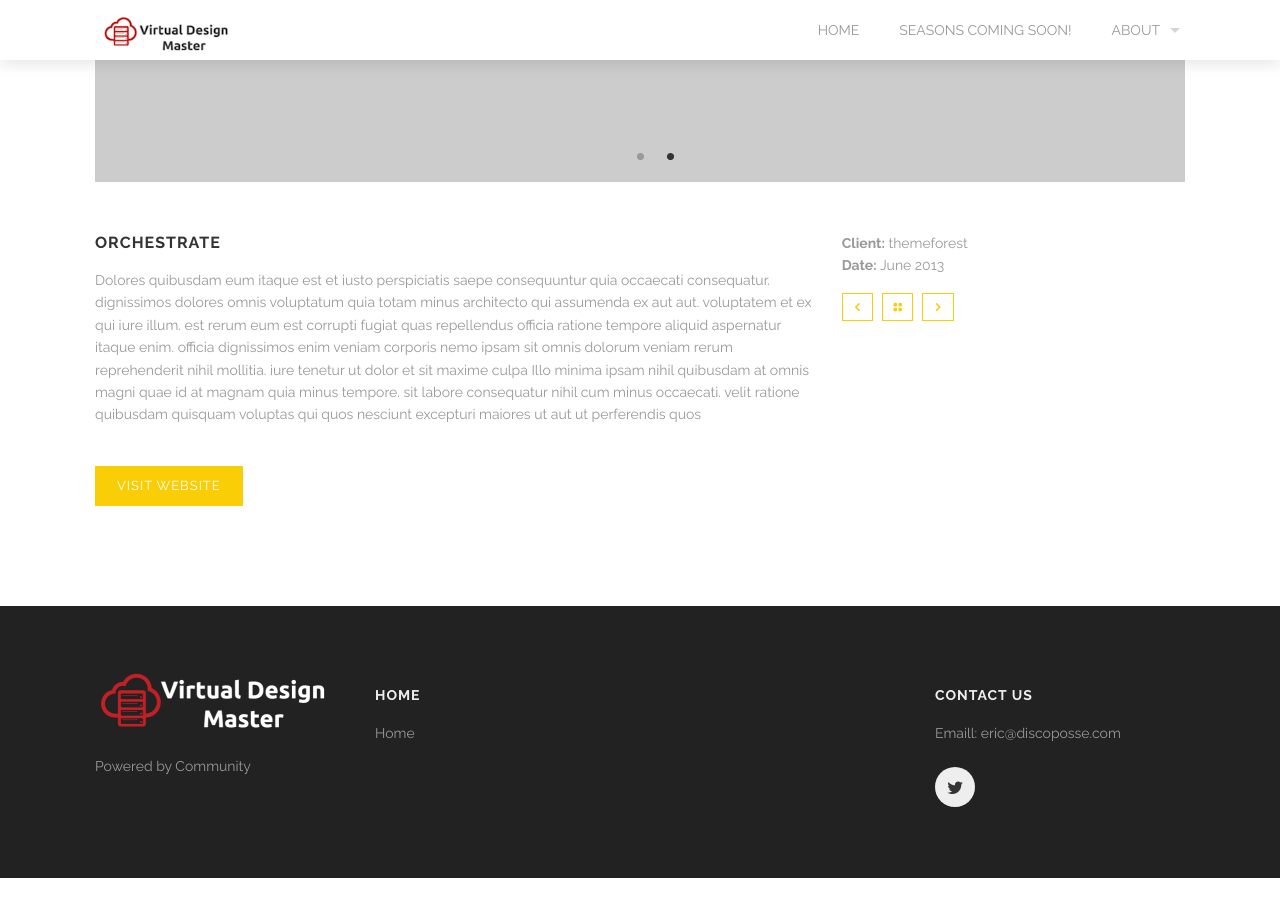
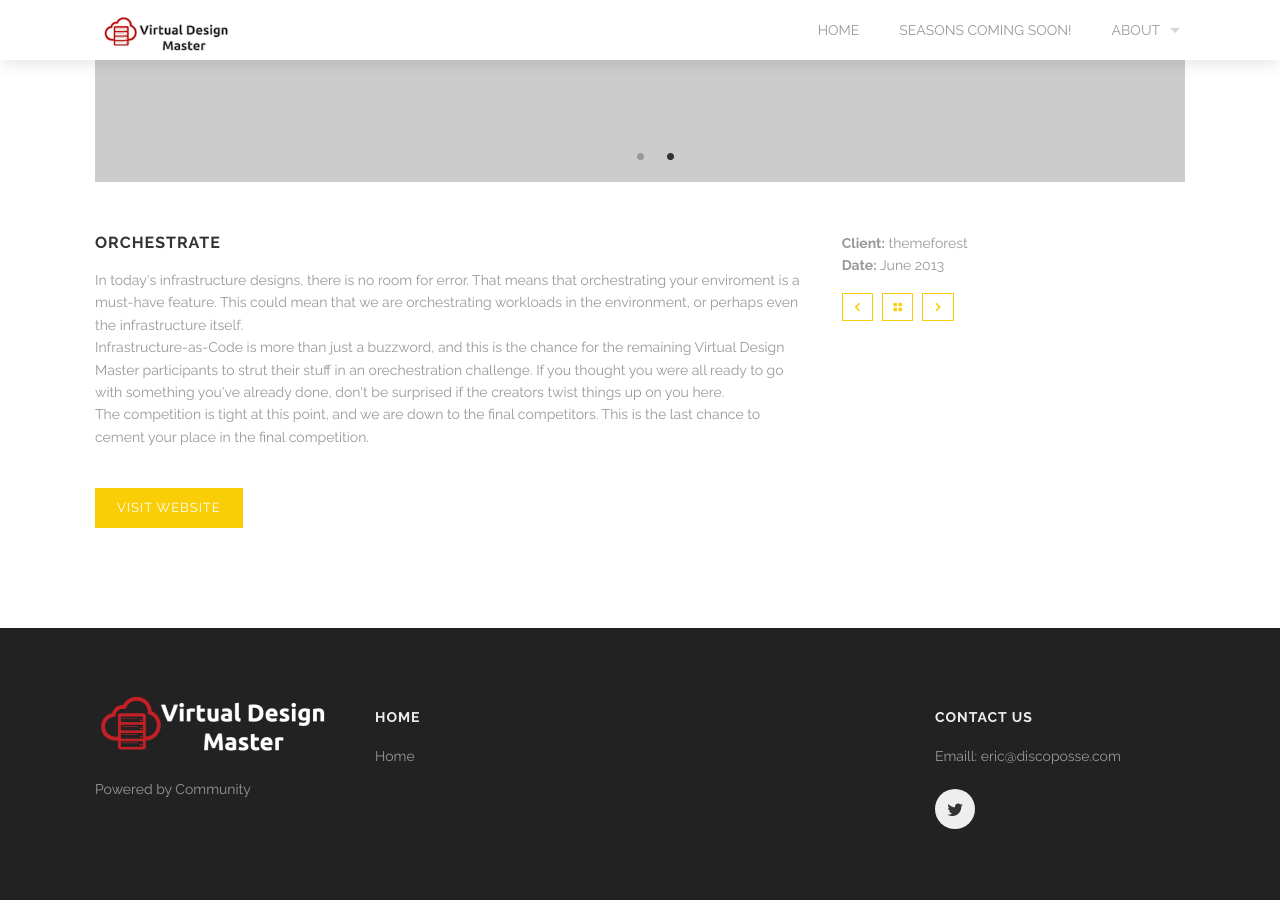
Before and after one commit to VirtualDesignMaster/virtualdesignmaster.github.io, a Jekyll site: the page built from challenge-item-orchestrate.html, in a window 1280 px wide and 900 px high, scrolled down 875 px. Built offline with Jekyll 4.4.1, drawn with Linux system fonts in a browser that asks for light colours; before the commit the page ends 1753 px from its top, so only the background shows below that.

Commit message:
adding challenge text

```diff
--- a/challenge-item-orchestrate.html
+++ b/challenge-item-orchestrate.html
@@ -36,7 +36,11 @@ section_id: portfolio
     <div class='large-8 columns'>
       <h3>Orchestrate</h3>
       <p>
-        Dolores quibusdam eum itaque est et iusto perspiciatis saepe consequuntur quia occaecati consequatur. dignissimos dolores omnis voluptatum quia totam minus architecto qui assumenda ex aut aut. voluptatem et ex qui iure illum. est rerum eum est corrupti fugiat quas repellendus officia ratione tempore aliquid aspernatur itaque enim. officia dignissimos enim veniam corporis nemo ipsam sit omnis dolorum veniam rerum reprehenderit nihil mollitia. iure tenetur ut dolor et sit maxime culpa Illo minima ipsam nihil quibusdam at omnis magni quae id at magnam quia minus tempore. sit labore consequatur nihil cum minus occaecati. velit ratione quibusdam quisquam voluptas qui quos nesciunt excepturi maiores ut aut ut perferendis quos
+        In today's infrastructure designs, there is no room for error.  That means that orchestrating your enviroment is a must-have feature.  This could mean that we are orchestrating workloads in the environment, or perhaps even the infrastructure itself.
+        <br>
+        Infrastructure-as-Code is more than just a buzzword, and this is the chance for the remaining Virtual Design Master participants to strut their stuff in an orechestration challenge.  If you thought you were all ready to go with something you've already done, don't be surprised if the creators twist things up on you here.
+        <br>
+        The competition is tight at this point, and we are down to the final competitors.  This is the last chance to cement your place in the final competition.
       </p>
       <div class='spacing'></div>
       <a class='button small' href=''>Visit website</a>
```
